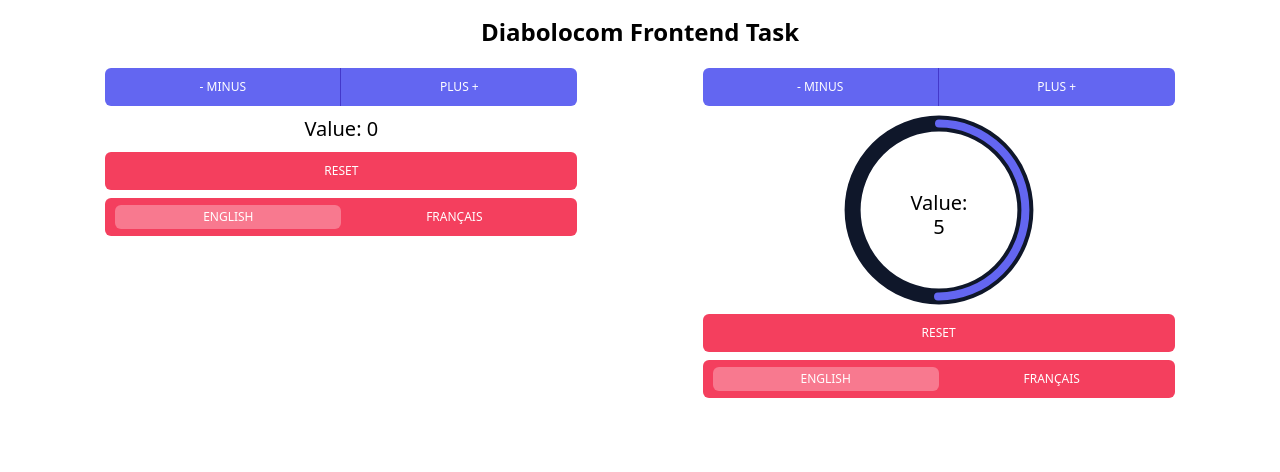
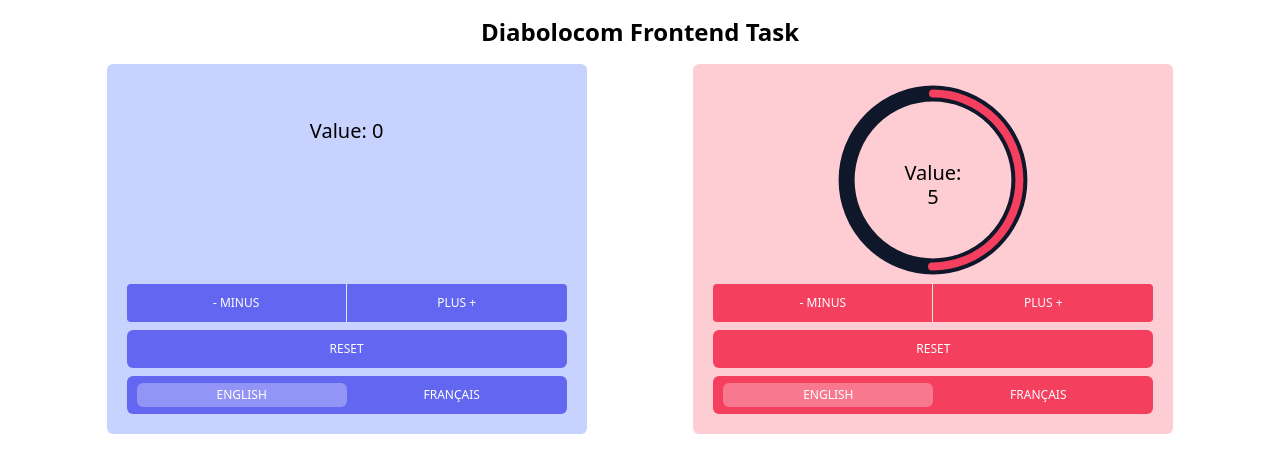
Before and after one commit to doic/diabolocom-frontend-task, a Vue app: page / in a window 1280 px wide. Shown: the top 472 px of the page. Built offline with nearby package versions, Linux system fonts and the light colour scheme.

Commit message:
color as prop, lib/index.ts

```diff
--- a/src/App.vue
+++ b/src/App.vue
@@ -6,19 +6,21 @@
 </script>
 <template>
   <h1 class="xs:text-xl md:text-2xl text-center m-4 font-bold">Diabolocom Frontend Task</h1>
-  <div class="flex flex-col xs:flex-row justify-evenly gap-4">
-    <div class="relative flex flex-col w-full xs:w-1/2 max-w-[30rem]">
+  <div class="flex flex-col xs:flex-row justify-evenly gap-4 m-4">
+    <div class="relative flex flex-col w-full xs:w-1/2 max-w-[30rem] bg-primary-200 p-4 rounded-md">
+
+      <CounterDisplay />
       <CounterButtons />
-      <CounterDisplay />
       <CounterReset />
       <LocaleSwitcher />
     </div>
 
-    <div class="relative flex flex-col w-full xs:w-1/2 max-w-[30rem]">
-      <CounterButtons counterId="1" />
-      <CounterDisplay counterId="1" min="0" max="10" value="5" />
-      <CounterReset counterId="1" />
-      <LocaleSwitcher counterId="1" />
+    <div class="relative flex flex-col w-full xs:w-1/2 max-w-[30rem] bg-secondary-200 p-4 rounded-md">
+
+      <CounterDisplay counterId="1" min="0" max="10" value="5" color="secondary" />
+      <CounterButtons counterId="1" color="secondary" />
+      <CounterReset counterId="1" color="secondary" />
+      <LocaleSwitcher counterId="1" color="secondary" />
     </div>
   </div>
 </template>
--- a/src/components/CounterButtons.ce.vue
+++ b/src/components/CounterButtons.ce.vue
@@ -1,23 +1,25 @@
 <script setup lang="ts">
-const { counterId } = withDefaults(defineProps<{
-	counterId?: string
+import { store } from '../stores/index'
+import { colorVariants, translations } from '../lib'
+
+const { counterId, color } = withDefaults(defineProps<{
+	counterId?: string,
+	color?: 'primary' | 'secondary' | 'neutral'
 }>(), {
 	counterId: 'default',
+	color: 'primary'
 })
-
-import { store } from '@/stores/index'
-import { translations } from '@/translations'
 
 </script>
 <template>
-	<div class="grid grid-cols-2 rounded-md bg-primary-500 m-1" role="group">
-		<button :disabled="store.isMin(counterId)" @click="store.decrement(counterId)"
-			class="rounded-l border-primary-700 border-r p-2.5 text-xs font-medium uppercase leading-normal text-white transition duration-150 ease-in-out disabled:text-opacity-70 disabled:bg-primary-400 disabled:hover:bg-primary-400 hover:bg-primary-600 active:bg-primary-700">
+	<div :class="colorVariants[color].bg500" class="grid grid-cols-2 rounded-md  m-1" role="group">
+		<button :disabled="store.isMin(counterId)" @click="store.decrement(counterId)" :class="colorVariants[color].button"
+			class="rounded-l border-r p-2.5 text-xs font-medium uppercase leading-normal text-white transition duration-150 ease-in-out disabled:text-opacity-70 ">
 			- {{
 				translations[store.getLocale(counterId)].minus }}
 		</button>
-		<button :disabled="store.isMax(counterId)" @click="store.increment(counterId)"
-			class="rounded-r p-2.5 text-xs font-medium uppercase leading-normal text-white transition duration-150 ease-in-out disabled:text-opacity-70 disabled:bg-primary-400 disabled:hover:bg-primary-400 hover:bg-primary-600 active:bg-primary-700">
+		<button :disabled="store.isMax(counterId)" @click="store.increment(counterId)" :class="colorVariants[color].button"
+			class="rounded-r p-2.5 text-xs font-medium uppercase leading-normal text-white transition duration-150 ease-in-out disabled:text-opacity-70">
 			{{
 				translations[store.getLocale(counterId)].plus }} +
 		</button>
--- a/src/components/CounterDisplay.ce.vue
+++ b/src/components/CounterDisplay.ce.vue
@@ -1,14 +1,17 @@
 <script setup lang="ts">
 import { computed, onMounted, ref } from 'vue';
-import { store } from '@/stores/index'
-import { translations } from '@/translations'
+import { store } from '../stores/index'
+import { colorVariants, translations } from '../lib'
+
 const { counterId, min, max, value } = withDefaults(defineProps<{
 	counterId?: string
+	color?: 'primary' | 'secondary' | 'neutral'
 	min?: string
 	max?: string
 	value?: string
 }>(), {
 	counterId: 'default',
+	color: 'primary'
 })
 if (min !== undefined || max !== undefined) {
 	store.setRange([min?.length ? +min : undefined, max?.length ? +max : undefined], counterId)
@@ -51,14 +54,16 @@
 			class="w-full mx-auto max-w-48 aspect-square">
 			<circle class="stroke-slate-900 stroke-[1rem] fill-none" cx="50%" cy="50%" r="45%" />
 			<circle stroke-linecap="round" :stroke-dasharray="scaledValue + ' ' + strokeGap"
-				class="stroke-primary-500 stroke-[.5rem] fill-none -rotate-90 origin-center transition-all" cx="50%"
-				cy="50%" r="45%" />
+				:class="colorVariants[color].stroke500"
+				class="stroke-[.5rem] fill-none -rotate-90 origin-center transition-all duration-300" cx="50%" cy="50%"
+				r="45%" />
 			<text text-anchor="middle" class="" x="50%" y="50%">
 				<tspan>{{ translations[store.getLocale(counterId)].value }}:</tspan>
 				<tspan x="50%" dy="1.2em">{{ store.getCounter(counterId) }}</tspan>
 			</text>
 		</svg>
-		<div class="w-full text-center" v-else>{{ translations[store.getLocale(counterId)].value }}: {{
-			store.getCounter(counterId) }}</div>
+		<div class="w-full mx-auto max-w-48 aspect-square text-center pt-8" v-else>{{
+			translations[store.getLocale(counterId)].value }}: {{
+		store.getCounter(counterId) }}</div>
 	</div>
 </template>
--- a/src/components/CounterReset.ce.vue
+++ b/src/components/CounterReset.ce.vue
@@ -1,17 +1,18 @@
 <script setup lang="ts">
-const { counterId } = withDefaults(defineProps<{
-	counterId?: string
+import { store } from '../stores/index'
+import { colorVariants, translations } from '../lib'
+
+const { counterId, color } = withDefaults(defineProps<{
+	counterId?: string,
+	color?: 'primary' | 'secondary' | 'neutral'
 }>(), {
 	counterId: 'default',
+	color: 'primary'
 })
-
-import { store } from '@/stores/index'
-import { translations } from '@/translations'
-
 </script>
 <template>
-	<button @click="store.reset(counterId)"
-		class="rounded-md m-1 p-2.5 text-xs font-medium uppercase leading-normal text-white transition duration-150 ease-in-out bg-secondary-500 hover:bg-secondary-600 active:bg-secondary-700">
+	<button @click="store.reset(counterId)" :class="colorVariants[color].button"
+		class="rounded-md m-1 p-2.5 text-xs font-medium uppercase leading-normal text-white transition duration-150 ease-in-out">
 		{{ translations[store.getLocale(counterId)].reset }}
 	</button>
 </template>
--- a/src/components/LocaleSwitcher.ce.vue
+++ b/src/components/LocaleSwitcher.ce.vue
@@ -1,14 +1,18 @@
 <script setup lang="ts">
-import { store } from '@/stores/index'
-const { counterId } = withDefaults(defineProps<{
-	counterId?: string
+import { store } from '../stores/index'
+import { colorVariants, translations } from '../lib'
+
+const { counterId, color } = withDefaults(defineProps<{
+	counterId?: string,
+	color?: 'primary' | 'secondary' | 'neutral'
 }>(), {
 	counterId: 'default',
+	color: 'primary'
 })
 </script>
 <template>
-	<label
-		class="cursor-pointer rounded-md p-2.5 m-1 text-xs font-medium uppercase leading-normal text-white bg-secondary-500 hover:bg-secondary-600">
+	<label :class="colorVariants[color].label"
+		class="cursor-pointer rounded-md p-2.5 m-1 text-xs font-medium uppercase leading-normal text-white ">
 		<input @change="store.switch(counterId)" type="checkbox" class="peer sr-only" />
 		<div
 			class="relative grid grid-cols-2 transition duration-150 ease-in-out items-center  after:absolute  after:h-6 after:w-1/2 after:rounded-md after:bg-white/30 after:transition-all after:content-[''] peer-checked:after:translate-x-full peer-focus:outline-none ">
--- /dev/null
+++ b/src/lib/colorVariants.ts
@@ -0,0 +1,26 @@
+export const colorVariants = {
+  primary: {
+    bg500: 'bg-primary-500',
+    border700: 'border-primary-700',
+    button:
+      'bg-primary-500 disabled:bg-primary-400 disabled:hover:bg-primary-400 hover:bg-primary-600 active:bg-primary-700',
+    label: 'bg-primary-500 hover:bg-primary-600',
+    stroke500: 'stroke-primary-500'
+  },
+  secondary: {
+    bg500: 'bg-secondary-500',
+    border700: 'border-secondary-700',
+    button:
+      'bg-secondary-500 disabled:bg-secondary-400 disabled:hover:bg-secondary-400 hover:bg-secondary-600 active:bg-secondary-700',
+    label: 'bg-secondary-500 hover:bg-secondary-600',
+    stroke500: 'stroke-secondary-500'
+  },
+  neutral: {
+    bg500: 'bg-neutral-500',
+    border700: 'border-neutral-700',
+    button:
+      'disabled:bg-neutral-400 disabled:hover:bg-neutral-400 hover:bg-neutral-600 active:bg-neutral-700',
+    label: 'bg-neutral-500 hover:bg-neutral-600',
+    stroke500: 'stroke-neutral-500'
+  }
+}
--- /dev/null
+++ b/src/lib/index.ts
@@ -0,0 +1,3 @@
+import { colorVariants } from './colorVariants'
+import { translations } from './translations'
+export { colorVariants, translations }
```
Also changed, not shown: src/lib/translations.ts (renamed from src/translations.ts), 1 other file (tests, documents, lock files or other folders).
